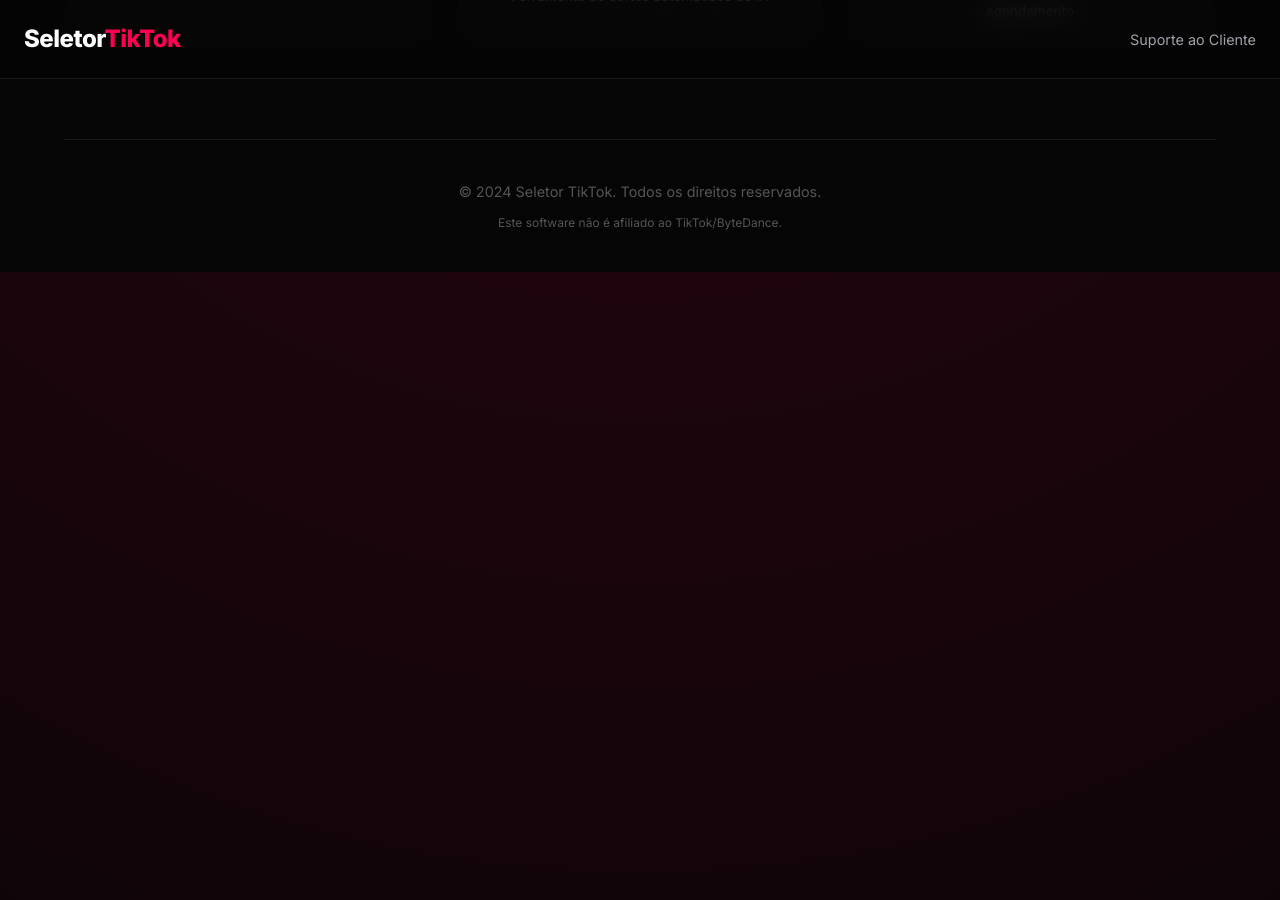
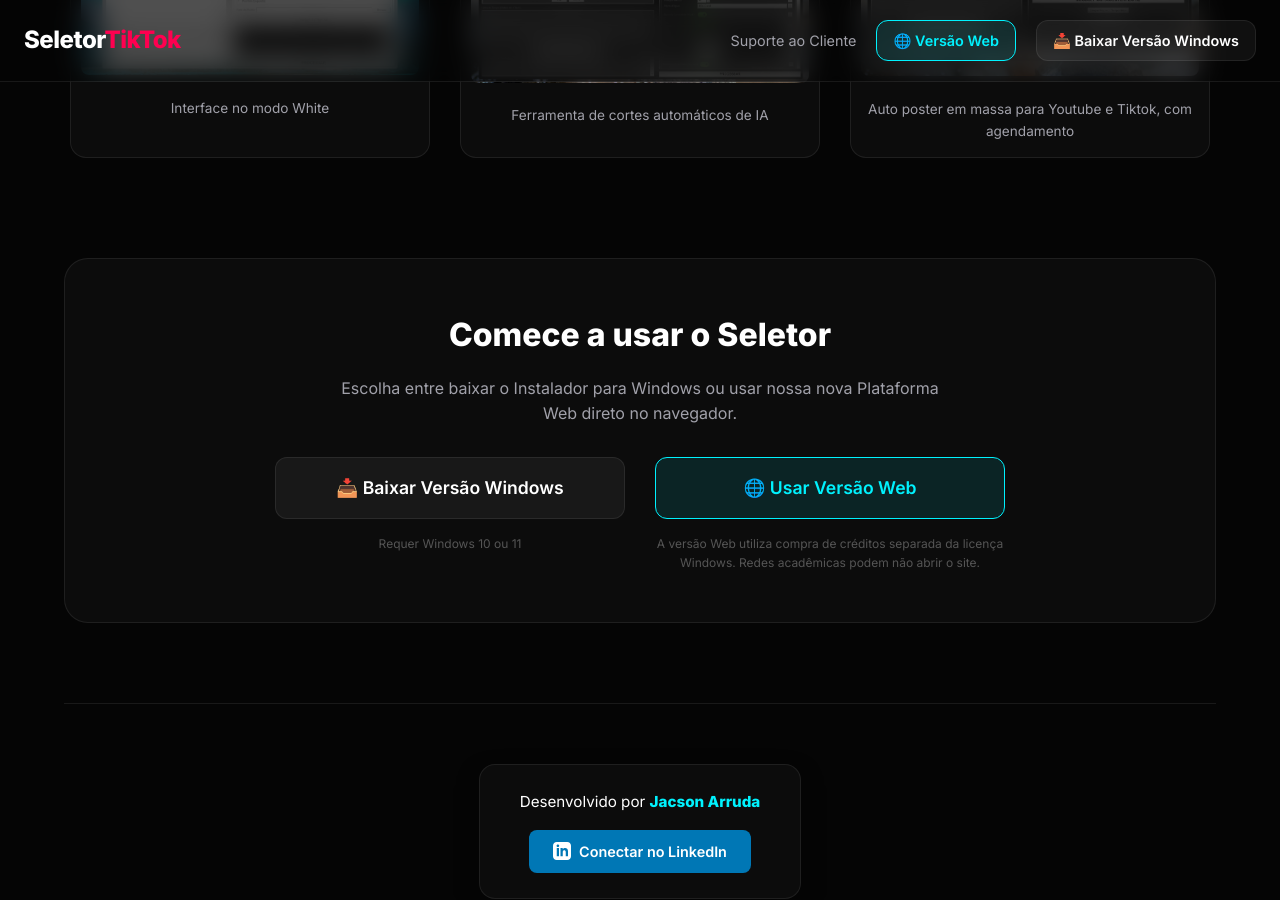
Before and after one commit to Jacsonrn/jacsonrn.github.io, a Jekyll site: the page software.html, which Jekyll copies as it is, in a window 1280 px wide and 900 px high, scrolled down 2975 px. Built offline with Jekyll 4.4.1, drawn with Linux system fonts in a browser that asks for light colours; before the commit the page ends 3247 px from its top, so only the background shows below that; some of the changed text lies outside the part shown.

Commit message:
atualiza software

```diff
--- a/software.html
+++ b/software.html
@@ -189,7 +189,11 @@
 
     <header>
         <div class="logo">Seletor<span>TikTok</span></div>
-        <a href="suporte.html" target="_blank" style="color: var(--text-muted); text-decoration: none; font-size: 0.9rem; transition: color 0.2s;">Suporte ao Cliente</a>
+        <div style="display: flex; align-items: center; gap: 20px;">
+            <a href="suporte.html" target="_blank" style="color: var(--text-muted); text-decoration: none; font-size: 0.9rem; transition: color 0.2s;">Suporte ao Cliente</a>
+            <a href="https://saffron-parsnip-expanse.ngrok-free.dev" class="btn-cta" style="background: rgba(0, 242, 254, 0.1); border: 1px solid var(--accent); color: var(--accent); width: auto; padding: 8px 16px; font-size: 0.9rem; box-shadow: none;" title="A versão Web utiliza compra de créditos separada">🌐 Versão Web</a>
+            <a href="https://github.com/Jacsonrn/Automatizador-Videos--Youtube--Tiktok-Distribui-o/releases/download/Seletor_v1.4/Instalador_Seletor_v1.2.exe" class="btn-cta btn-download" style="width: auto; padding: 8px 16px; font-size: 0.9rem; box-shadow: none;">📥 Baixar Versão Windows</a>
+        </div>
     </header>
 
     <div class="container">
@@ -211,11 +215,21 @@
                 <p id="msg-status" style="font-size: 0.8rem; color: #ff4d4d; margin-top: 15px; min-height: 20px;"></p>
 
                 <div style="margin-top: 40px; padding-top: 30px; border-top: 1px solid var(--glass-border);">
-                    <p style="color: var(--text-muted); font-size: 0.9rem; margin-bottom: 15px;">Já possui sua licença?</p>
-                    <a href="https://github.com/Jacsonrn/Automatizador-Videos--Youtube--Tiktok-Distribui-o/releases/download/Seletor_v1.4/Instalador_Seletor_v1.2.exe" class="btn-cta btn-download">
-                        📥 Baixar Instalador v1.4
-                    </a>
-                    <p style="font-size: 0.75rem; margin-top: 15px; color: #555;">Compatível com Windows 10/11</p>
+                    <p style="color: var(--text-muted); font-size: 0.9rem; margin-bottom: 15px;">Acesse a plataforma ou baixe o app:</p>
+                    <div style="display: flex; flex-direction: column; gap: 15px;">
+                        <div>
+                            <a href="https://github.com/Jacsonrn/Automatizador-Videos--Youtube--Tiktok-Distribui-o/releases/download/Seletor_v1.4/Instalador_Seletor_v1.2.exe" class="btn-cta btn-download">
+                                📥 Baixar Versão Windows
+                            </a>
+                            <p style="font-size: 0.75rem; margin-top: 8px; color: #555;">Compatível com Windows 10/11</p>
+                        </div>
+                        <div>
+                            <a href="https://saffron-parsnip-expanse.ngrok-free.dev" class="btn-cta" style="background: rgba(0, 242, 254, 0.1); border: 1px solid var(--accent); color: var(--accent); box-shadow: none;">
+                                🌐 Usar Versão Web
+                            </a>
+                            <p style="font-size: 0.75rem; margin-top: 8px; color: #555;">A versão Web utiliza compra de créditos separada da licença Windows. Redes acadêmicas podem não abrir o site.</p>
+                        </div>
+                    </div>
                 </div>
             </div>
 
@@ -292,9 +306,40 @@
             </div>
         </section>
 
-        <footer>
-            <p>&copy; 2024 Seletor TikTok. Todos os direitos reservados.</p>
-            <p style="margin-top: 10px; font-size: 0.75rem;">Este software não é afiliado ao TikTok/ByteDance.</p>
+        <section style="text-align: center; margin-bottom: 80px; padding: 50px 30px; background: var(--glass-bg); border-radius: 24px; border: 1px solid var(--glass-border);">
+            <h2 style="margin-bottom: 15px; font-size: 2rem;">Comece a usar o Seletor</h2>
+            <p style="color: var(--text-muted); margin-bottom: 30px; max-width: 600px; margin-left: auto; margin-right: auto;">Escolha entre baixar o Instalador para Windows ou usar nossa nova Plataforma Web direto no navegador.</p>
+
+            <div style="display: flex; flex-wrap: wrap; justify-content: center; gap: 30px;">
+                <div style="flex: 1; min-width: 250px; max-width: 350px;">
+                    <a href="https://github.com/Jacsonrn/Automatizador-Videos--Youtube--Tiktok-Distribui-o/releases/download/Seletor_v1.4/Instalador_Seletor_v1.2.exe" class="btn-cta btn-download" style="width: 100%; padding: 16px 20px;">
+                        📥  Baixar Versão Windows
+                    </a>
+                    <p style="font-size: 0.75rem; margin-top: 15px; color: #555;">Requer Windows 10 ou 11</p>
+                </div>
+
+                <div style="flex: 1; min-width: 250px; max-width: 350px;">
+                    <a href="https://saffron-parsnip-expanse.ngrok-free.dev" class="btn-cta" style="width: 100%; padding: 16px 20px; background: rgba(0, 242, 254, 0.1); border: 1px solid var(--accent); color: var(--accent); box-shadow: none;">
+                        🌐 Usar Versão Web
+                    </a>
+                    <p style="font-size: 0.75rem; margin-top: 15px; color: #555;">A versão Web utiliza compra de créditos separada da licença Windows. Redes acadêmicas podem não abrir o site.</p>
+                </div>
+            </div>
+        </section>
+
+        <footer style="display: flex; flex-direction: column; align-items: center; gap: 30px; padding: 60px 20px 40px;">
+            <div style="background: rgba(255, 255, 255, 0.03); padding: 25px 40px; border-radius: 16px; border: 1px solid var(--glass-border); display: inline-flex; flex-direction: column; align-items: center; gap: 15px; box-shadow: 0 10px 30px -10px rgba(0,0,0,0.5);">
+                <p style="color: var(--text-main); font-size: 0.95rem; margin: 0;">Desenvolvido por <strong style="color: var(--accent);">Jacson Arruda</strong></p>
+                <a href="https://www.linkedin.com/in/jacsonrn" target="_blank" style="background: #0077b5; color: white; text-decoration: none; padding: 10px 24px; border-radius: 8px; font-size: 0.9rem; font-weight: 600; display: inline-flex; align-items: center; gap: 8px; transition: transform 0.2s, filter 0.2s;" onmouseover="this.style.transform='translateY(-2px)'; this.style.filter='brightness(1.1)';" onmouseout="this.style.transform='translateY(0)'; this.style.filter='brightness(1)'">
+                    <svg xmlns="http://www.w3.org/2000/svg" width="18" height="18" viewBox="0 0 24 24" fill="currentColor"><path d="M19 0h-14c-2.761 0-5 2.239-5 5v14c0 2.761 2.239 5 5 5h14c2.762 0 5-2.239 5-5v-14c0-2.761-2.238-5-5-5zm-11 19h-3v-11h3v11zm-1.5-12.268c-.966 0-1.75-.79-1.75-1.764s.784-1.764 1.75-1.764 1.75.79 1.75 1.764-.783 1.764-1.75 1.764zm13.5 12.268h-3v-5.604c0-3.368-4-3.113-4 0v5.604h-3v-11h3v1.765c1.396-2.586 7-2.777 7 2.476v6.759z"/></svg>
+                    Conectar no LinkedIn
+                </a>
+            </div>
+
+            <div style="margin-top: 10px;">
+                <p>&copy; 2024 Seletor TikTok. Todos os direitos reservados.</p>
+                <p style="margin-top: 10px; font-size: 0.75rem;">Este software não é afiliado ao TikTok/ByteDance.</p>
+            </div>
         </footer>
     </div>
 
```
